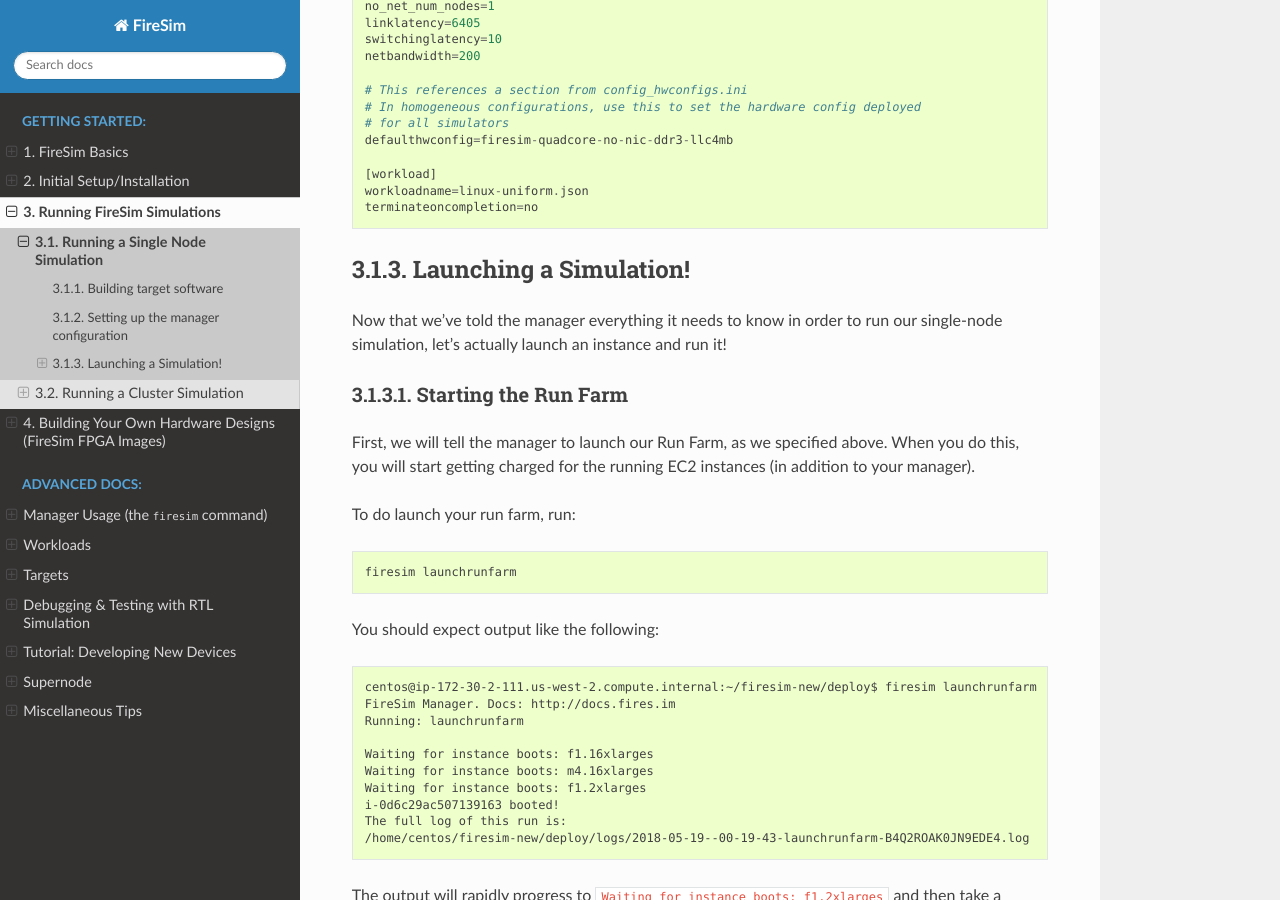
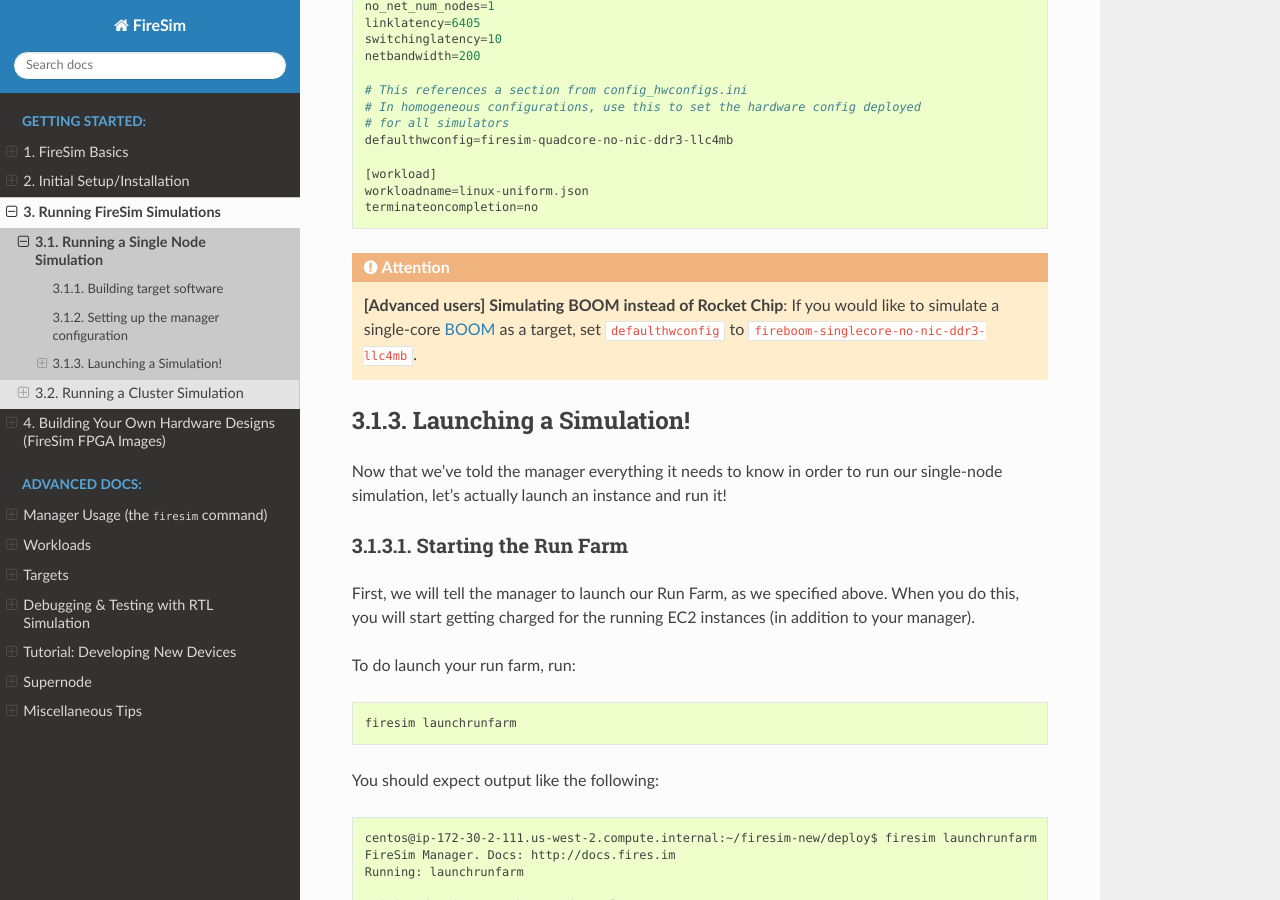
Before and after one commit to firesim/firesim, a Sphinx documentation site: the page built from docs/Running-Simulations-Tutorial/Running-a-Single-Node-Simulation.rst, in a window 1280 px wide and 900 px high, scrolled down 2683 px. Built offline with Sphinx 7.4.7 and the Read the Docs theme 2.0.0, drawn with Linux system fonts in a browser that asks for light colours.

Commit message:
add notes to tutorials about simulating BOOM

```diff
--- a/docs/Running-Simulations-Tutorial/Running-a-Cluster-Simulation.rst
+++ b/docs/Running-Simulations-Tutorial/Running-a-Cluster-Simulation.rst
@@ -92,6 +92,11 @@
 
 .. include:: /../deploy/sample-backup-configs/sample_config_runtime.ini
    :code: ini
+
+
+.. attention::
+
+    **[Advanced users] Simulating BOOM instead of Rocket Chip**: If you would like to simulate a single-core `BOOM <https://github.com/ucb-bar/riscv-boom>`__ as a target, set ``defaulthwconfig`` to ``fireboom-singlecore-nic-ddr3-llc4mb``.
 
 
 Launching a Simulation!
--- a/docs/Running-Simulations-Tutorial/Running-a-Single-Node-Simulation.rst
+++ b/docs/Running-Simulations-Tutorial/Running-a-Single-Node-Simulation.rst
@@ -145,6 +145,11 @@
 	[workload]
 	workloadname=linux-uniform.json
 	terminateoncompletion=no
+
+
+.. attention::
+
+    **[Advanced users] Simulating BOOM instead of Rocket Chip**: If you would like to simulate a single-core `BOOM <https://github.com/ucb-bar/riscv-boom>`__ as a target, set ``defaulthwconfig`` to ``fireboom-singlecore-no-nic-ddr3-llc4mb``.
 
 
 Launching a Simulation!
```
